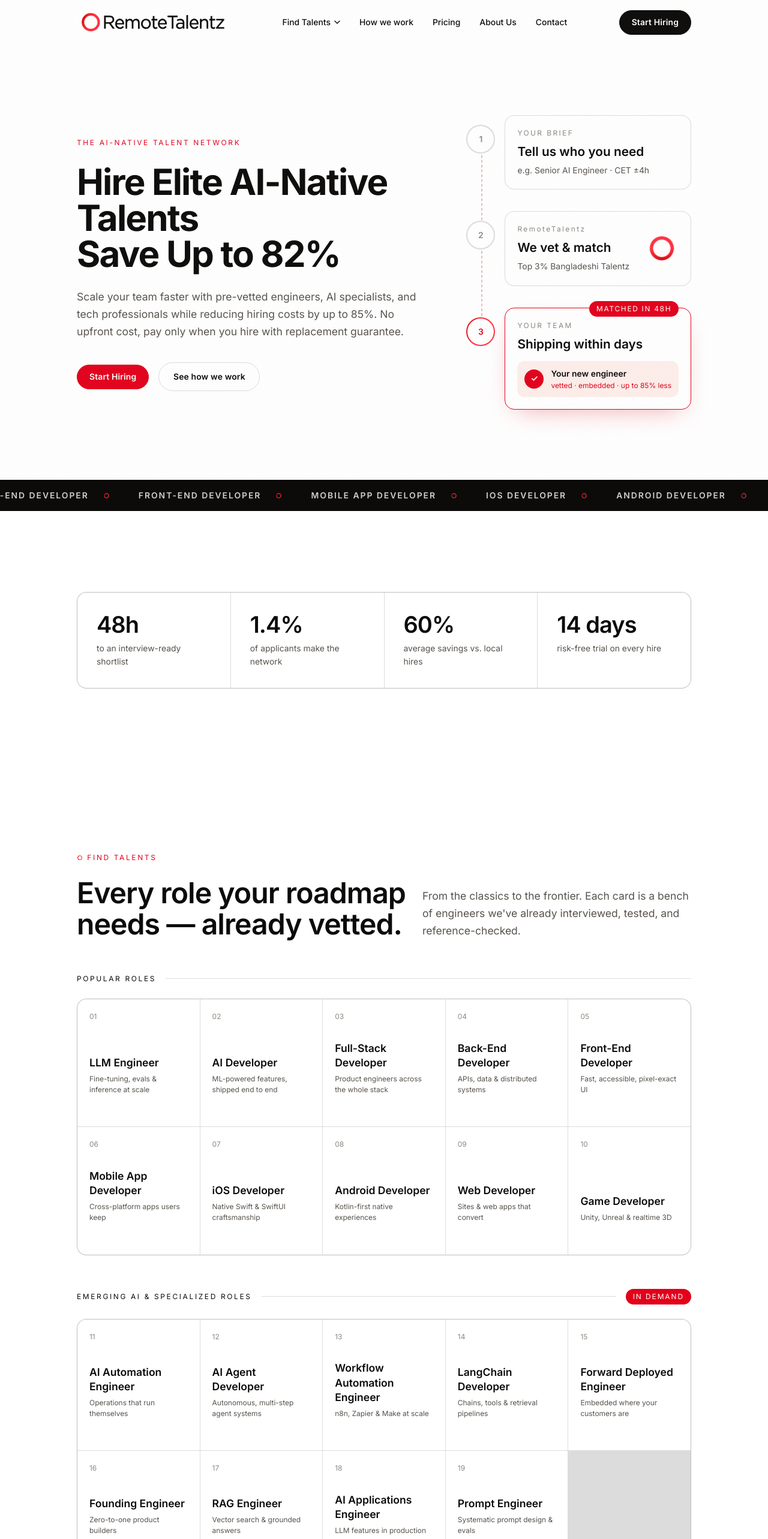
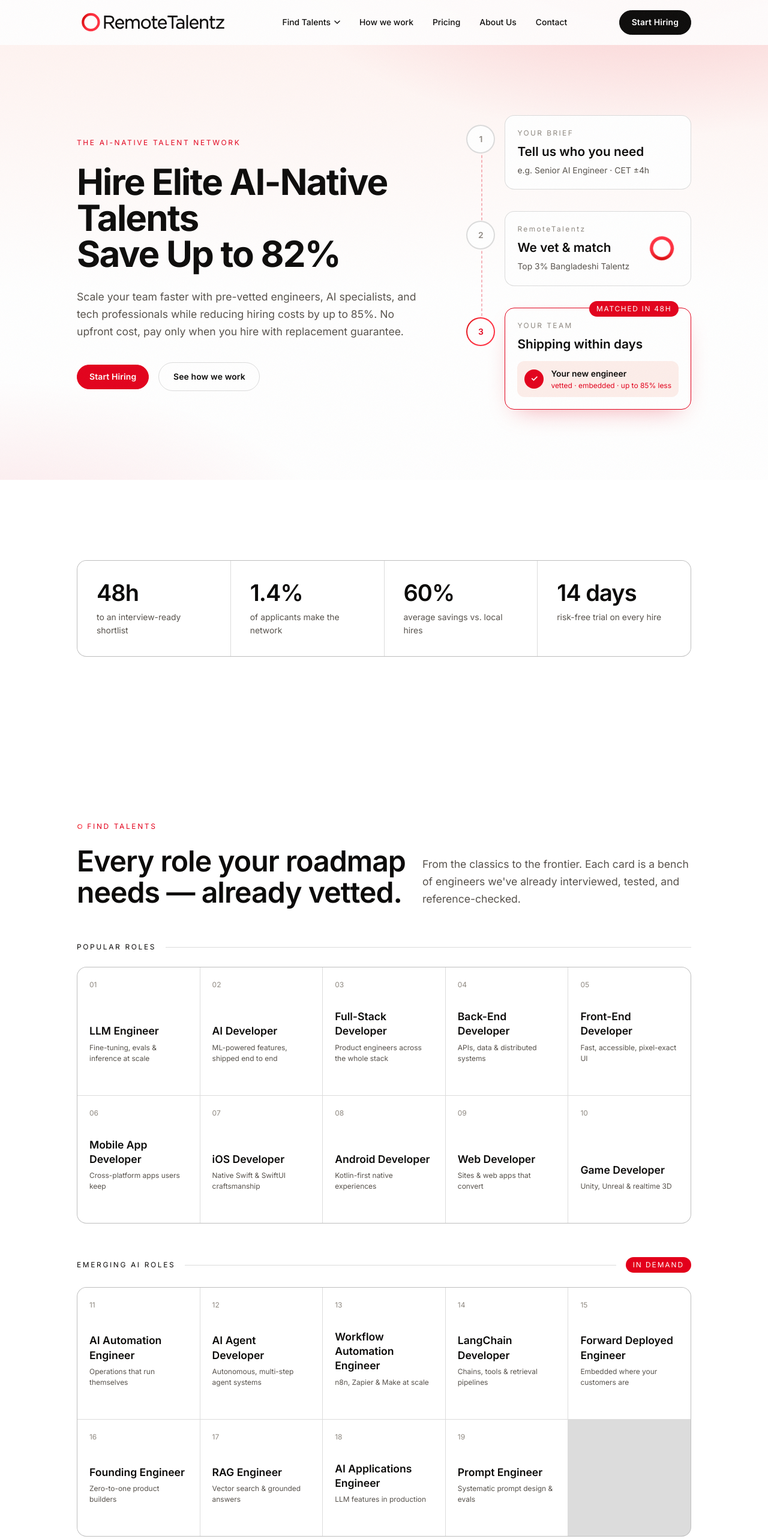
Before and after one commit to TaforaTech/remote-talentz, a Next.js app: page / in a window 1280 px wide. Shown: the top 2566 px of the page at 60% size. Built offline with nearby package versions, Linux system fonts and the light colour scheme.

Commit message:
feat: update the hero section, add background

```diff
--- a/src/components/Hero.tsx
+++ b/src/components/Hero.tsx
@@ -1,12 +1,21 @@
 import Link from "next/link";
 import HeroAnimation from "./HeroAnimation";
-import LogoMark from "./LogoMark";
 import StartHiringButton from "./StartHiringButton";
-import { allRoles } from "@/lib/roles";
+// Used only by the temporarily-removed role ticker below:
+// import LogoMark from "./LogoMark";
+// import { allRoles } from "@/lib/roles";
 
 export default function Hero() {
   return (
-    <section className="relative overflow-hidden pt-nav">
+    <section
+      className="relative overflow-hidden pt-nav"
+      style={{
+        background:
+          "radial-gradient(90% 70% at 85% -10%, rgba(227, 0, 27, 0.18), transparent 55%)," +
+          "radial-gradient(80% 65% at 0% 115%, rgba(227, 0, 27, 0.1), transparent 55%)," +
+          "linear-gradient(180deg, #fff2ef 0%, var(--rt-paper) 60%)",
+      }}
+    >
       {/* Oversized watermark asterisk */}
       {/* <div
         aria-hidden="true"
@@ -59,8 +68,8 @@
         </div>
       </div>
 
-      {/* Role ticker */}
-      <div className="border-y border-line bg-ink py-3.5" aria-hidden="true">
+      {/* Role ticker — temporarily removed
+      <div className="border-y border-white/20 bg-ink/45 py-3.5 shadow-[inset_0_1px_0_rgba(255,255,255,0.18)] backdrop-blur-xl" aria-hidden="true">
         <div className="flex overflow-hidden">
           <div className="ticker-track flex shrink-0 items-center">
             {[0, 1].map((copy) => (
@@ -79,6 +88,7 @@
           </div>
         </div>
       </div>
+      */}
     </section>
   );
 }
--- a/src/components/Navbar.tsx
+++ b/src/components/Navbar.tsx
@@ -97,7 +97,7 @@
                       <p className="eyebrow mb-5">
                         <LogoMark className="size-[0.85em]" /> Popular Roles
                       </p>
-                      <ul className="grid grid-cols-2 gap-x-6 gap-y-1">
+                      <ul className="grid grid-cols-1">
                         {popularRoles.map((role) => (
                           <li key={role.name}>
                             <MegaItem name={role.name} onNavigate={closeAll} />
@@ -109,9 +109,9 @@
                     {/* Emerging roles */}
                     <div className="p-7">
                       <p className="eyebrow mb-5">
-                        <LogoMark className="size-[0.85em]" /> Emerging AI &amp; Specialized Roles
+                        <LogoMark className="size-[0.85em]" /> Emerging AI Roles
                       </p>
-                      <ul className="grid grid-cols-1 gap-y-1">
+                      <ul className="grid grid-cols-1">
                         {emergingRoles.map((role) => (
                           <li key={role.name}>
                             <MegaItem name={role.name} onNavigate={closeAll} />
@@ -222,7 +222,7 @@
                 </ul>
               </div>
               <div>
-                <p className="eyebrow mb-3">Emerging AI &amp; Specialized Roles</p>
+                <p className="eyebrow mb-3">Emerging AI Roles</p>
                 <ul className="space-y-2.5">
                   {emergingRoles.map((r) => (
                     <li key={r.name}>
@@ -269,9 +269,9 @@
     <Link
       href="#talent"
       onClick={onNavigate}
-      className="group flex items-center justify-between gap-2 rounded-lg px-2.5 py-2 text-sm font-medium text-ink-soft transition-colors hover:bg-red-tint hover:text-red"
+      className="group flex items-center justify-between gap-2 rounded-lg px-2.5 py-1.5 text-sm font-medium text-ink-soft transition-colors hover:bg-red-tint hover:text-red"
     >
-      <span>{name}</span>
+      <span className="whitespace-nowrap">{name}</span>
       <span
         aria-hidden="true"
         className="-translate-x-1 text-red opacity-0 transition-all duration-200 group-hover:translate-x-0 group-hover:opacity-100"
--- a/src/components/Roles.tsx
+++ b/src/components/Roles.tsx
@@ -24,7 +24,7 @@
 
         <RoleGroup title="Popular Roles" roles={popularRoles} startIndex={1} />
         <RoleGroup
-          title="Emerging AI & Specialized Roles"
+          title="Emerging AI Roles"
           roles={emergingRoles}
           startIndex={popularRoles.length + 1}
           accent
```
